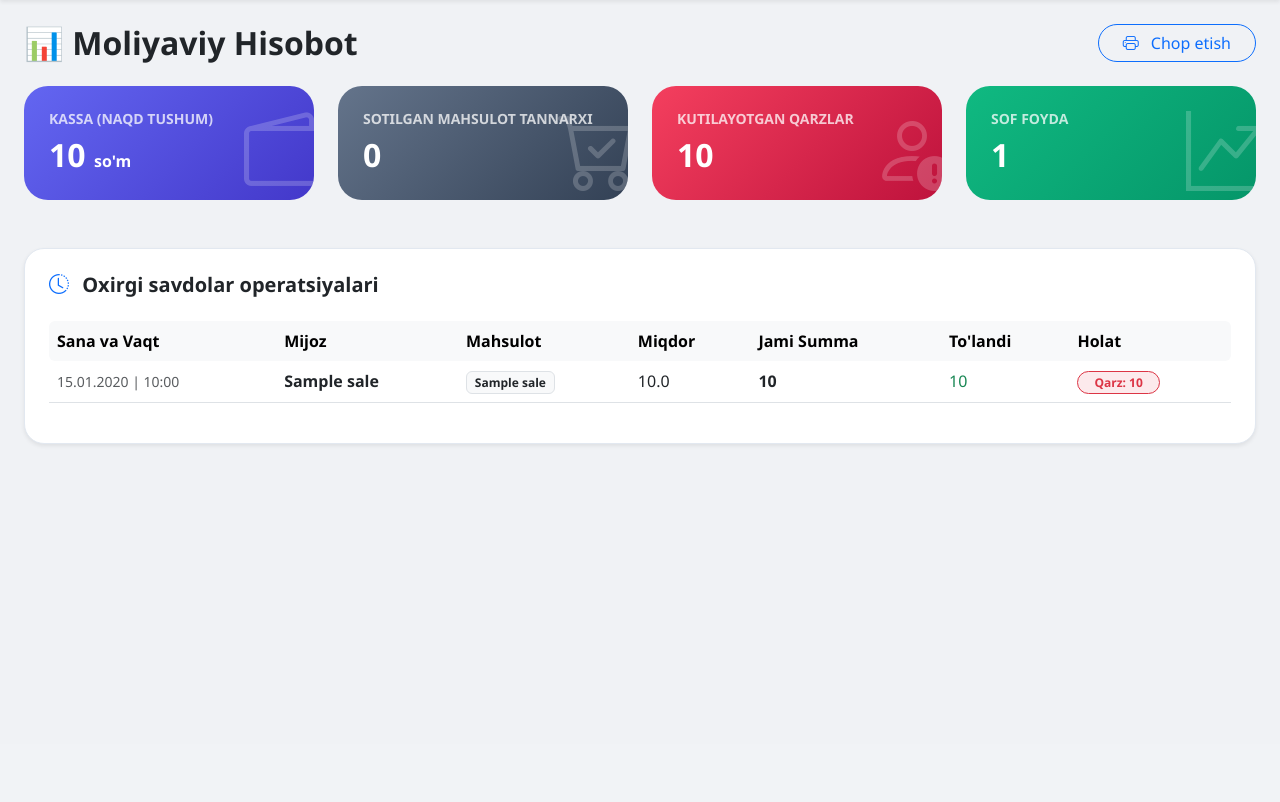
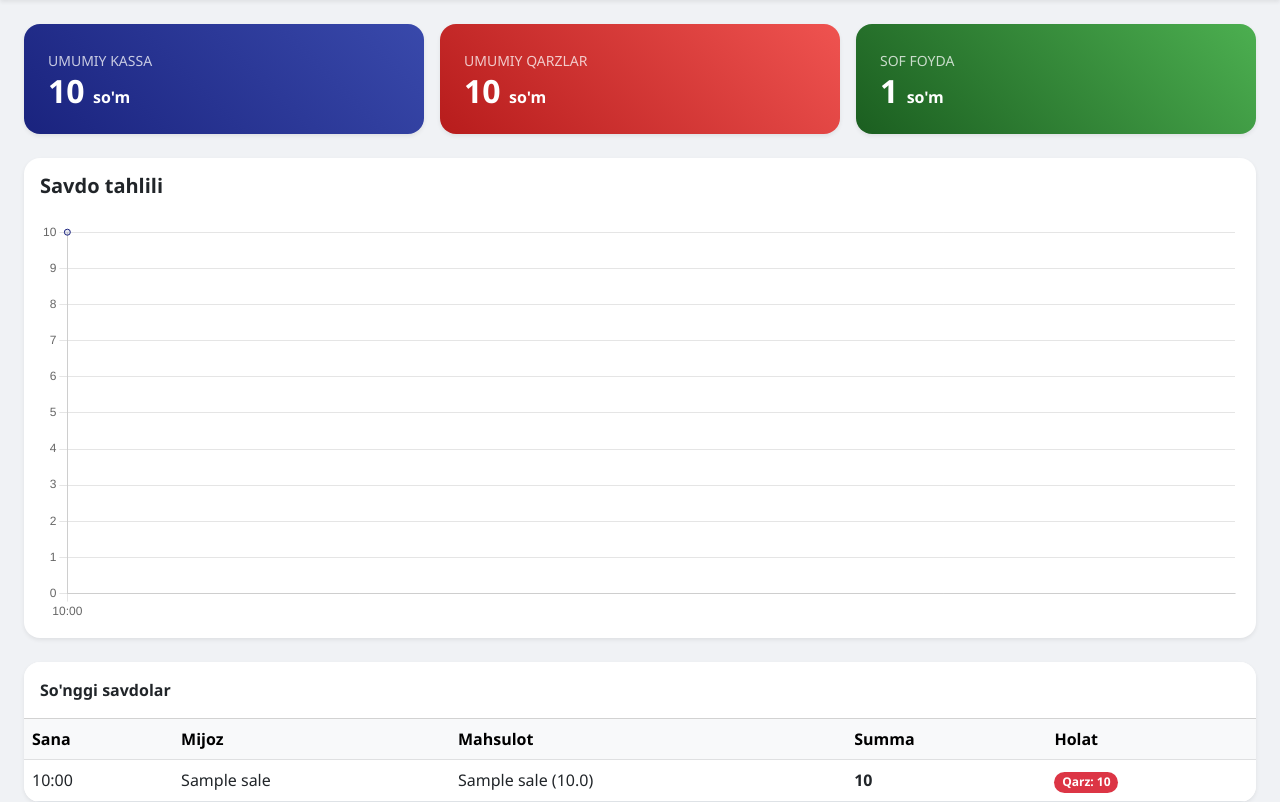
Before and after one commit to urmonaliyevv/market-sayt, a Flask app: page /hisobot in a window 1280 px wide. Shown: the part 56-858 px from the top of the page. Before the commit the page ends 501 px from the top, so only its background shows below. Run offline with Flask 3, Linux system fonts and the light colour scheme; the visitor is signed in with stand-in values (Sample User, id 1); tables that the repository leaves empty hold one stand-in row (values such as "Sample post"); some libraries are stand-ins or nearby versions.

Commit message:
Update hisobot.html

```diff
--- a/templates/hisobot.html
+++ b/templates/hisobot.html
@@ -1,125 +1,86 @@
 {% extends 'base.html' %}
-
 {% block content %}
-<style>
-    /* Hisobot uchun maxsus qo'shimcha dizayn */
-    .stat-card {
-        border: none;
-        border-radius: 24px;
-        padding: 25px;
-        color: white;
-        position: relative;
-        overflow: hidden;
-        transition: 0.4s;
-    }
-    .stat-card:hover {
-        transform: translateY(-10px);
-        box-shadow: 0 15px 30px rgba(0,0,0,0.1);
-    }
-    .stat-card i {
-        position: absolute;
-        right: -10px;
-        bottom: -10px;
-        font-size: 5rem;
-        opacity: 0.2;
-    }
-    .bg-gradient-kassa { background: linear-gradient(135deg, #6366f1 0%, #4338ca 100%); }
-    .bg-gradient-cost { background: linear-gradient(135deg, #64748b 0%, #334155 100%); }
-    .bg-gradient-debt { background: linear-gradient(135deg, #f43f5e 0%, #be123c 100%); }
-    .bg-gradient-profit { background: linear-gradient(135deg, #10b981 0%, #059669 100%); }
-
-    .history-table {
-        background: white;
-        border-radius: 20px;
-        border: 1px solid #e2e8f0;
-    }
-</style>
-
-<div class="animate__animated animate__fadeIn">
-    <div class="d-flex justify-content-between align-items-center mb-4">
-        <h2 class="fw-bold m-0 text-dark">📊 Moliyaviy Hisobot</h2>
-        <button class="btn btn-outline-primary rounded-pill px-4" onclick="window.print()">
-            <i class="bi bi-printer me-2"></i> Chop etish
-        </button>
-    </div>
-
-    <div class="row g-4 mb-5">
-        <div class="col-md-3">
-            <div class="stat-card bg-gradient-kassa">
-                <i class="bi bi-wallet2"></i>
-                <h6 class="text-uppercase small fw-bold opacity-75">Kassa (Naqd tushum)</h6>
-                <h2 class="fw-bold m-0">{{ kassa | format_money }} <small class="fs-6">so'm</small></h2>
+<div class="row g-3 mb-4 text-white">
+    <div class="col-md-4">
+        <div class="p-4 rounded-4 shadow-sm" style="background: linear-gradient(45deg, #1a237e, #3949ab);">
+            <small class="opacity-75">UMUMIY KASSA</small>
+            <h2 class="fw-bold m-0">{{ kassa | format_money }} <small style="font-size: 1rem;">so'm</small></h2>
         </div>
     </div>
-        <div class="col-md-3">
-            <div class="stat-card bg-gradient-cost">
-                <i class="bi bi-cart-check"></i>
-                <h6 class="text-uppercase small fw-bold opacity-75">Sotilgan mahsulot tannarxi</h6>
-                <h2 class="fw-bold m-0">{{ cost | format_money }}</h2>
+    <div class="col-md-4">
+        <div class="p-4 rounded-4 shadow-sm" style="background: linear-gradient(45deg, #b71c1c, #ef5350);">
+            <small class="opacity-75">UMUMIY QARZLAR</small>
+            <h2 class="fw-bold m-0">{{ debt | format_money }} <small style="font-size: 1rem;">so'm</small></h2>
         </div>
     </div>
-        <div class="col-md-3">
-            <div class="stat-card bg-gradient-debt">
-                <i class="bi bi-person-exclamation"></i>
-                <h6 class="text-uppercase small fw-bold opacity-75">Kutilayotgan qarzlar</h6>
-                <h2 class="fw-bold m-0">{{ debt | format_money }}</h2>
-            </div>
-        </div>
-        <div class="col-md-3">
-            <div class="stat-card bg-gradient-profit">
-                <i class="bi bi-graph-up-arrow"></i>
-                <h6 class="text-uppercase small fw-bold opacity-75">Sof Foyda</h6>
-                <h2 class="fw-bold m-0">{{ prof | format_money }}</h2>
+    <div class="col-md-4">
+        <div class="p-4 rounded-4 shadow-sm" style="background: linear-gradient(45deg, #1b5e20, #4caf50);">
+            <small class="opacity-75">SOF FOYDA</small>
+            <h2 class="fw-bold m-0">{{ prof | format_money }} <small style="font-size: 1rem;">so'm</small></h2>
         </div>
     </div>
 </div>
 
-    <div class="history-table p-4 shadow-sm">
-        <div class="d-flex justify-content-between align-items-center mb-4">
-            <h5 class="fw-bold m-0"><i class="bi bi-clock-history me-2 text-primary"></i> Oxirgi savdolar operatsiyalari</h5>
+<div class="card border-0 shadow-sm rounded-4 mb-4">
+    <div class="card-body">
+        <h5 class="fw-bold mb-4">Savdo tahlili</h5>
+        <canvas id="salesChart" height="100"></canvas>
     </div>
-        <div class="table-responsive">
-            <table class="table table-hover align-middle">
+</div>
+
+<div class="card border-0 shadow-sm rounded-4 overflow-hidden">
+    <div class="card-header bg-white py-3 fw-bold">So'nggi savdolar</div>
+    <table class="table m-0">
         <thead class="table-light">
             <tr>
-                        <th class="border-0 rounded-start">Sana va Vaqt</th>
-                        <th class="border-0">Mijoz</th>
-                        <th class="border-0">Mahsulot</th>
-                        <th class="border-0">Miqdor</th>
-                        <th class="border-0">Jami Summa</th>
-                        <th class="border-0">To'landi</th>
-                        <th class="border-0 rounded-end">Holat</th>
+                <th>Sana</th>
+                <th>Mijoz</th>
+                <th>Mahsulot</th>
+                <th>Summa</th>
+                <th>Holat</th>
             </tr>
         </thead>
         <tbody>
             {% for s in sales %}
             <tr>
-                        <td class="text-muted small">{{ s.date.strftime('%d.%m.%Y | %H:%M') }}</td>
-                        <td class="fw-bold">{{ s.customer_name if s.customer_name else 'Umumiy mijoz' }}</td>
-                        <td><span class="badge bg-light text-dark border">{{ s.product_name }}</span></td>
-                        <td>{{ s.quantity }}</td>
+                <td>{{ s.date.strftime('%H:%M') }}</td>
+                <td>{{ s.customer_name }}</td>
+                <td>{{ s.product_name }} ({{ s.quantity }})</td>
                 <td class="fw-bold">{{ s.total_price | format_money }}</td>
-                        <td class="text-success">{{ s.paid_amount | format_money }}</td>
                 <td>
                     {% if s.debt_amount > 0 %}
-                            <span class="badge bg-danger bg-opacity-10 text-danger border border-danger px-3 rounded-pill">
-                                Qarz: {{ s.debt_amount | format_money }}
-                            </span>
+                    <span class="badge bg-danger rounded-pill">Qarz: {{ s.debt_amount | format_money }}</span>
                     {% else %}
-                            <span class="badge bg-success bg-opacity-10 text-success border border-success px-3 rounded-pill">
-                                To'liq to'langan
-                            </span>
+                    <span class="badge bg-success rounded-pill">To'langan</span>
                     {% endif %}
                 </td>
-                    </tr>
-                    {% else %}
-                    <tr>
-                        <td colspan="7" class="text-center py-5 text-muted">Hozircha hech qanday savdo amalga oshirilmagan.</td>
             </tr>
             {% endfor %}
         </tbody>
     </table>
 </div>
-    </div>
-</div>
+
+<script src="https://cdn.jsdelivr.net/npm/chart.js"></script>
+<script>
+    const ctx = document.getElementById('salesChart').getContext('2d');
+    new Chart(ctx, {
+        type: 'line',
+        data: {
+            labels: [{% for s in sales[-10:] %}"{{ s.date.strftime('%H:%M') }}",{% endfor %}],
+            datasets: [{
+                label: 'Savdo summasi',
+                data: [{% for s in sales[-10:] %}{{ s.total_price }},{% endfor %}],
+                borderColor: '#1a237e',
+                backgroundColor: 'rgba(26, 35, 126, 0.1)',
+                fill: true,
+                tension: 0.4
+            }]
+        },
+        options: {
+            responsive: true,
+            plugins: { legend: { display: false } },
+            scales: { y: { beginAtZero: true } }
+        }
+    });
+</script>
 {% endblock %}
```
Lines whose indentation alone changed are shown as unchanged.
